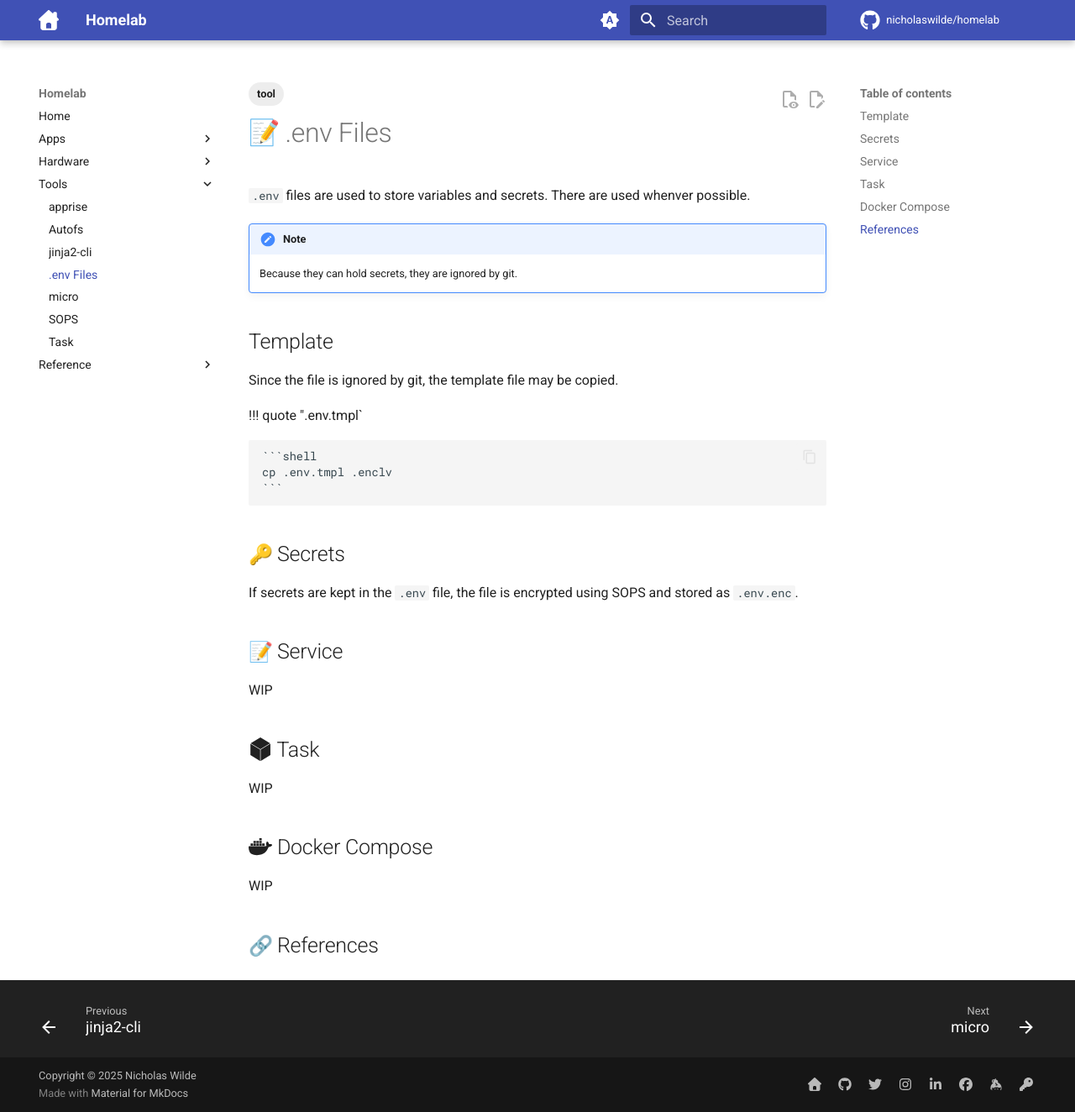
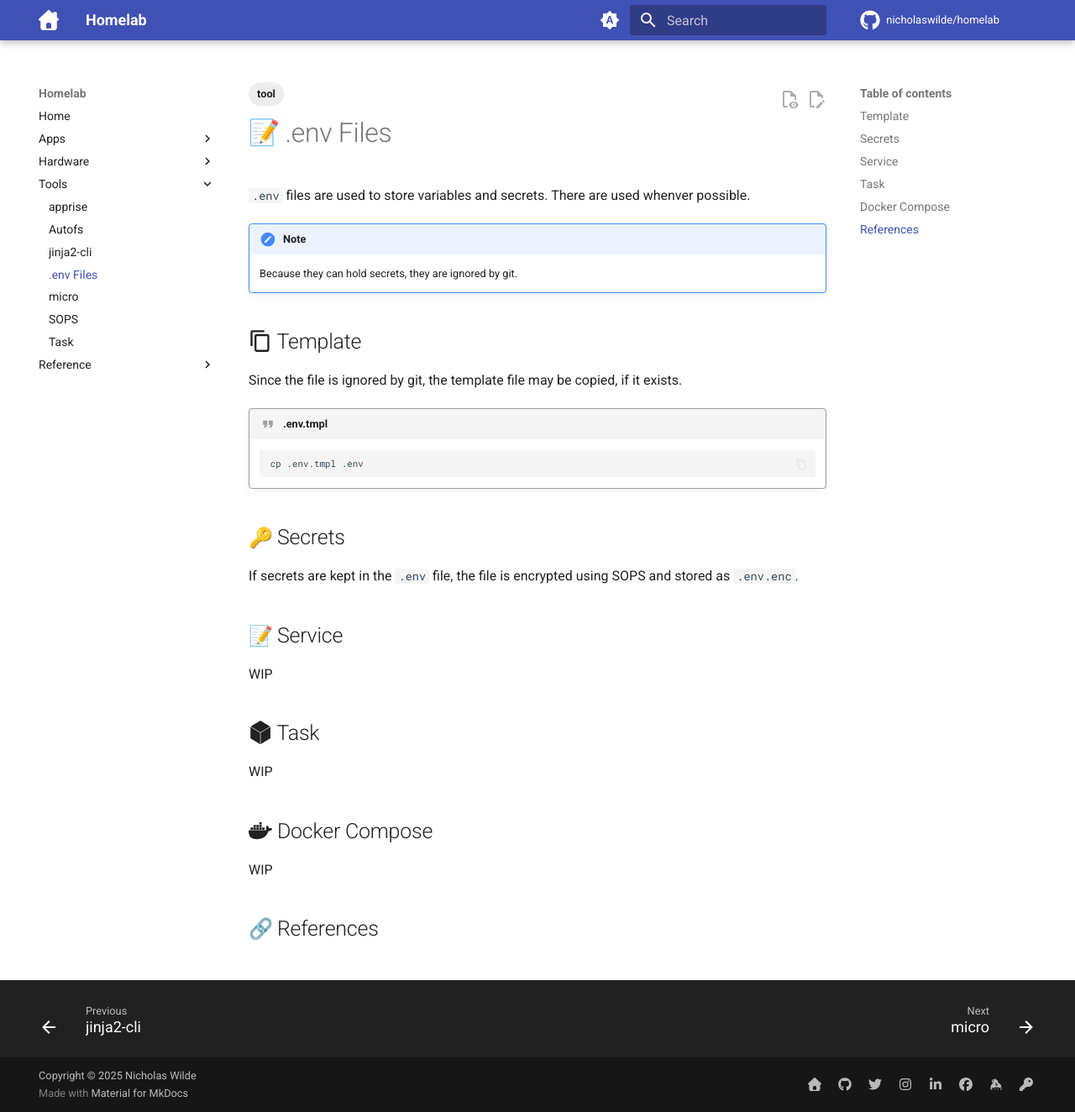
Before and after one commit to nicholaswilde/homelab, an MkDocs documentation site: the page built from docs/tools/env-files.md, in a window 1280 px wide and 1324 px high. Shown: the whole window at 84% size. Built offline with MkDocs 1.6.1 and Material for MkDocs 9.7.7, drawn with Linux system fonts in a browser that asks for light colours; emoji names are drawn with the system emoji font; comment, search, counter and statistics services are not loaded.

````diff
--- a/docs/tools/env-files.md
+++ b/docs/tools/env-files.md
@@ -10,14 +10,14 @@ tags:
 
     Because they can hold secrets, they are ignored by git.
 
-## Template
+## :material-content-copy: Template
 
-Since the file is ignored by git, the template file may be copied.
+Since the file is ignored by git, the template file may be copied, if it exists.
 
-!!! quote ".env.tmpl`
+!!! quote ".env.tmpl"
 
     ```shell
-    cp .env.tmpl .enclv
+    cp .env.tmpl .env
     ```
 
 ## :key: Secrets
````
